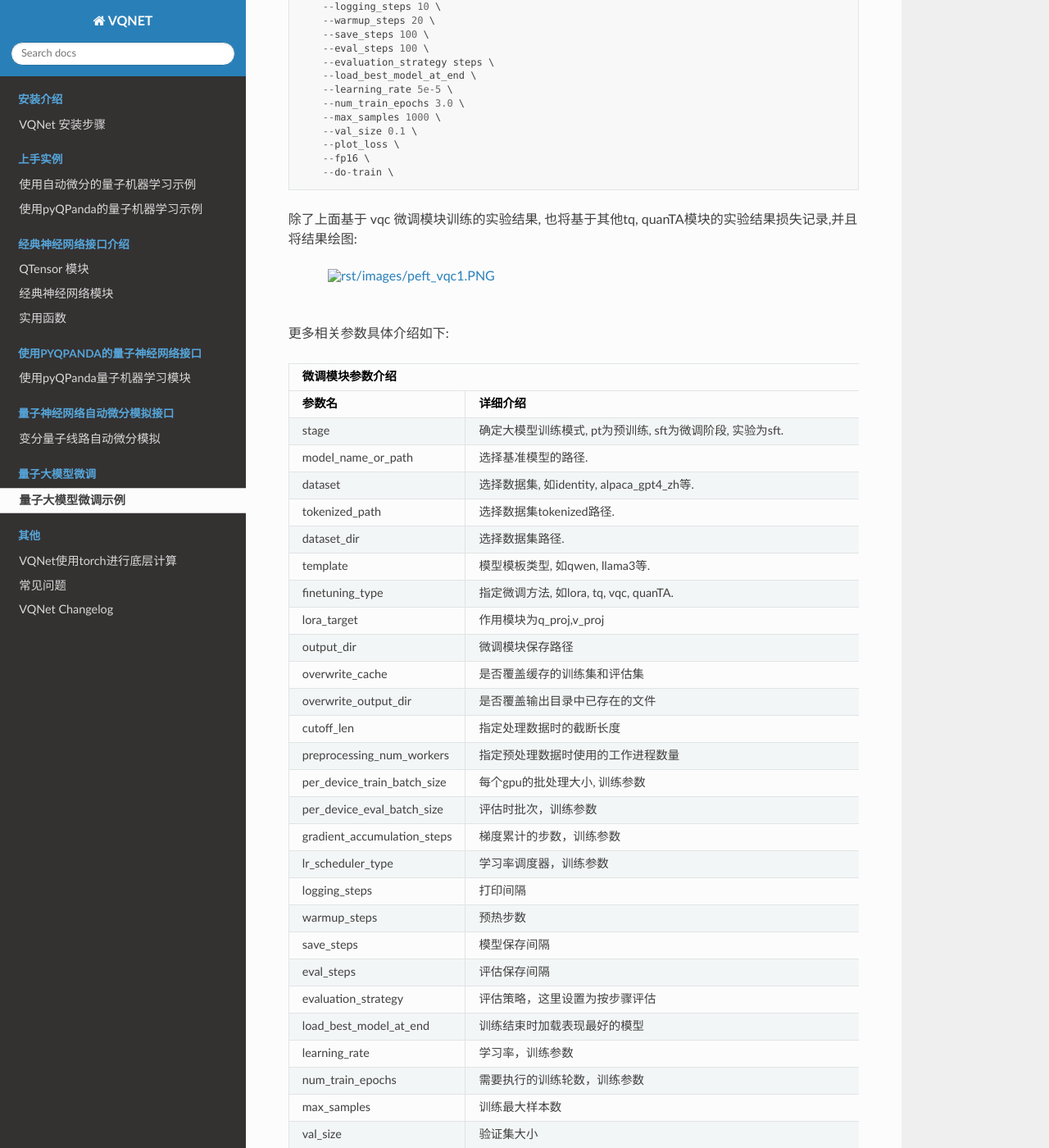
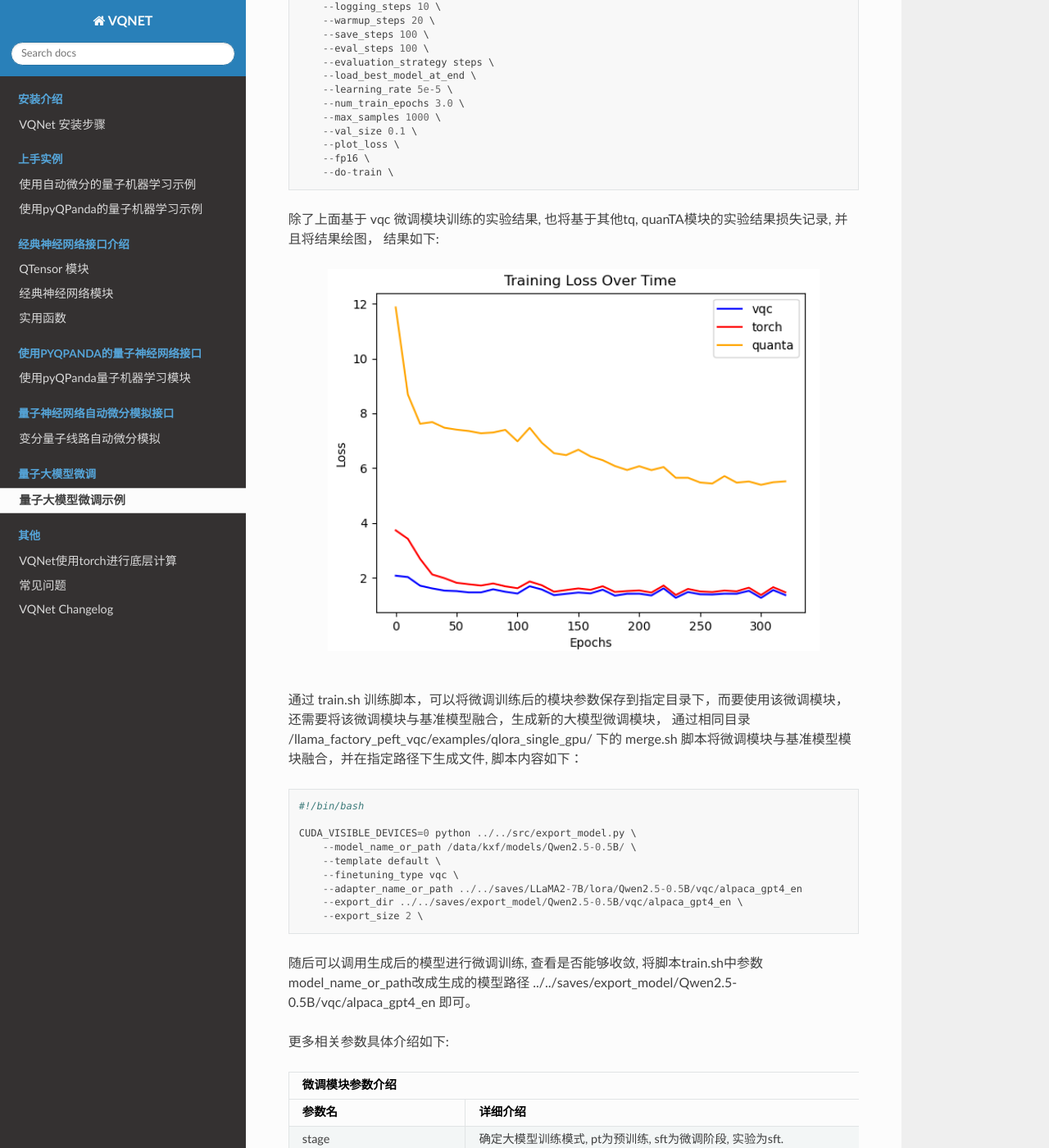
Before and after one commit to OriginQ/VQNET2.0-tutorial, a Sphinx documentation site: the page built from source/rst/llm.rst, in a window 1280 px wide and 1400 px high, scrolled down 1298 px. Shown: the whole window at 82% size. Built offline with Sphinx 7.4.7 and the Read the Docs theme 3.1.0, drawn with Linux system fonts in a browser that asks for light colours; some of the changed text lies outside the part shown.

Commit message:
[fix] fix llm.rst file

```diff
--- a/source/rst/llm.rst
+++ b/source/rst/llm.rst
@@ -1,7 +1,9 @@
 量子大模型微调示例
 ***********************************
 
-近些年随着大模型的普及，以及大模型规模的逐渐增加，导致训练大规模的量子机器学习模型会导致训练成本显著增加，为了减少大模型在微调过程中所需要的训练资源，一些大模型微调方法被提出，不再对大模型全参数进行微调，而是通过提出的微调方法对少量的参数进行训练，从而使大模型在下游任务中依旧能取得不弱于全参数微调的效果，而基于量子线路来进行微调的方式尚未得到普及。
+近些年随着大模型的普及，以及大模型规模的逐渐增加，导致训练大规模的量子机器学习模型会导致训练成本显著增加，为了减少大模型在微调过程中所需要的训练资源，
+一些大模型微调方法被提出，不再对大模型全参数进行微调，而是通过提出的微调方法对少量的参数进行训练，从而使大模型在下游任务中依旧能取得不弱于全参数微调的效果，
+而基于量子线路来进行微调的方式尚未得到普及。
 
 VQNet则设计了一个量子线路用于大模型微调中, 与Llama factory,  peft结合, 实现基于vqc模块进行大模型微调任务。
 
@@ -28,11 +30,11 @@ VQNet版本为2.15.0及以上
     cd peft_vqc pip install -e .
 
     # 安装VQNet
-    pip install pyvqnet>=2.15.0 --index-url https://pypi.originqc.com.cn
+    pip install pyvqnet==2.15.0 --index-url https://pypi.originqc.com.cn
 
 完成需求包安装后, 可以参考文件目录 /llama_factory_peft_vqc/examples/qlora_single_gpu/ 下train.sh等脚本, 根据脚本指定训练基准模型，微调模块选择，微调模块输出路径等参数
 
-train.sh 脚本样例如下，确定基准模型、数据集，输出的路径等参数信息：
+train.sh 脚本样例如下，确定基准模型、数据集、输出的路径等参数信息：
 
 .. code-block::
 
@@ -70,13 +72,30 @@ train.sh 脚本样例如下，确定基准模型、数据集，输出的路径
         --fp16 \
         --do-train \
 
-除了上面基于 vqc 微调模块训练的实验结果, 也将基于其他tq, quanTA模块的实验结果损失记录,并且将结果绘图:
+除了上面基于 vqc 微调模块训练的实验结果, 也将基于其他tq, quanTA模块的实验结果损失记录, 并且将结果绘图， 结果如下:
 
-.. image:: ./images/peft_vqc1.PNG
+.. image:: ./images/peft_vqc1.png
    :width: 600 px
    :align: center
 
 |
+
+通过 train.sh 训练脚本，可以将微调训练后的模块参数保存到指定目录下，而要使用该微调模块，还需要将该微调模块与基准模型融合，生成新的大模型微调模块，
+通过相同目录 /llama_factory_peft_vqc/examples/qlora_single_gpu/ 下的 merge.sh 脚本将微调模块与基准模型模块融合，并在指定路径下生成文件, 脚本内容如下：
+
+.. code-block::
+
+    #!/bin/bash
+
+    CUDA_VISIBLE_DEVICES=0 python ../../src/export_model.py \
+        --model_name_or_path /data/kxf/models/Qwen2.5-0.5B/ \
+        --template default \
+        --finetuning_type vqc \
+        --adapter_name_or_path ../../saves/LLaMA2-7B/lora/Qwen2.5-0.5B/vqc/alpaca_gpt4_en
+        --export_dir ../../saves/export_model/Qwen2.5-0.5B/vqc/alpaca_gpt4_en \
+        --export_size 2 \
+
+随后可以调用生成后的模型进行微调训练, 查看是否能够收敛, 将脚本train.sh中参数model_name_or_path改成生成的模型路径 ../../saves/export_model/Qwen2.5-0.5B/vqc/alpaca_gpt4_en 即可。
 
 更多相关参数具体介绍如下:
 
```
